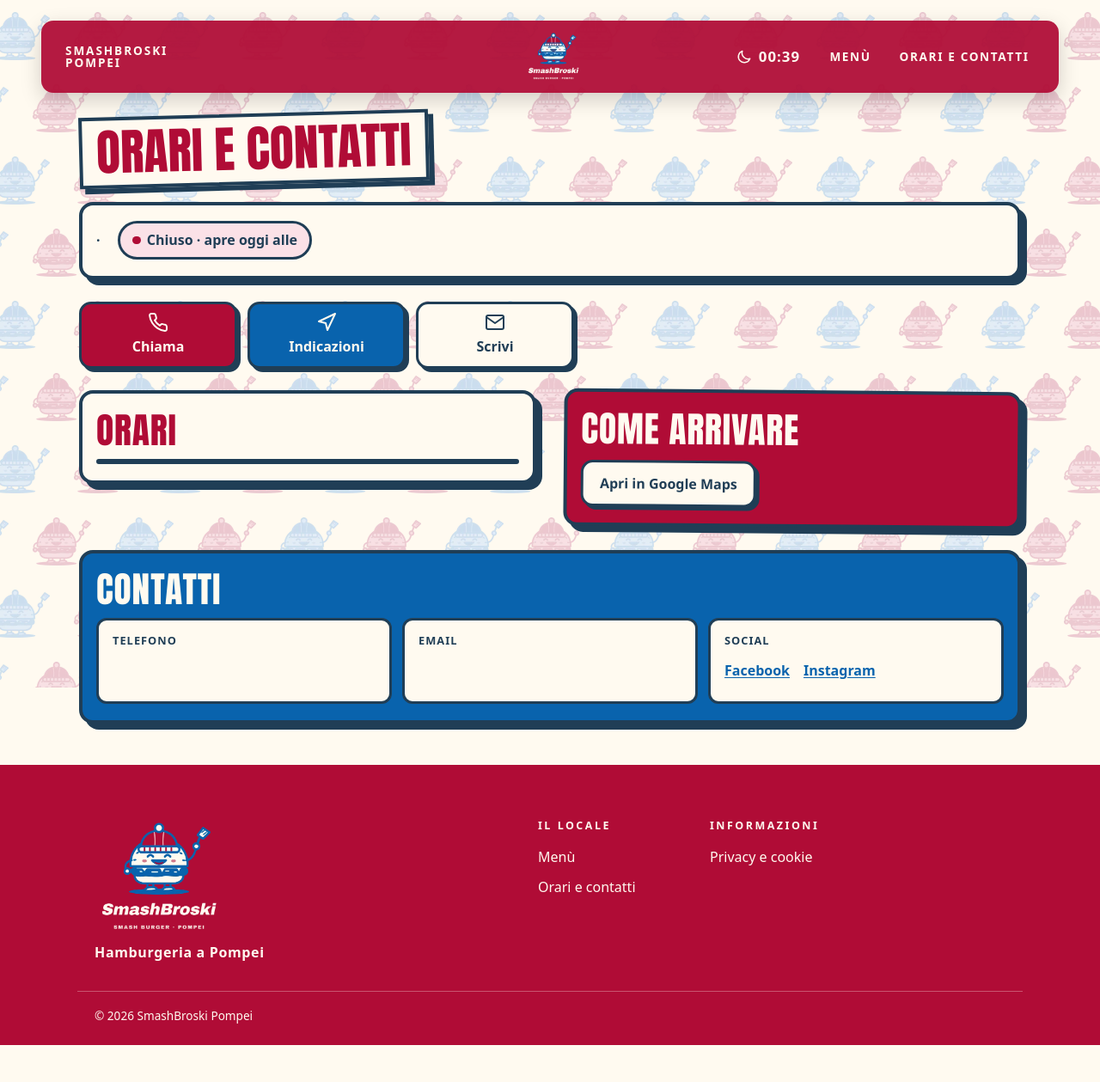
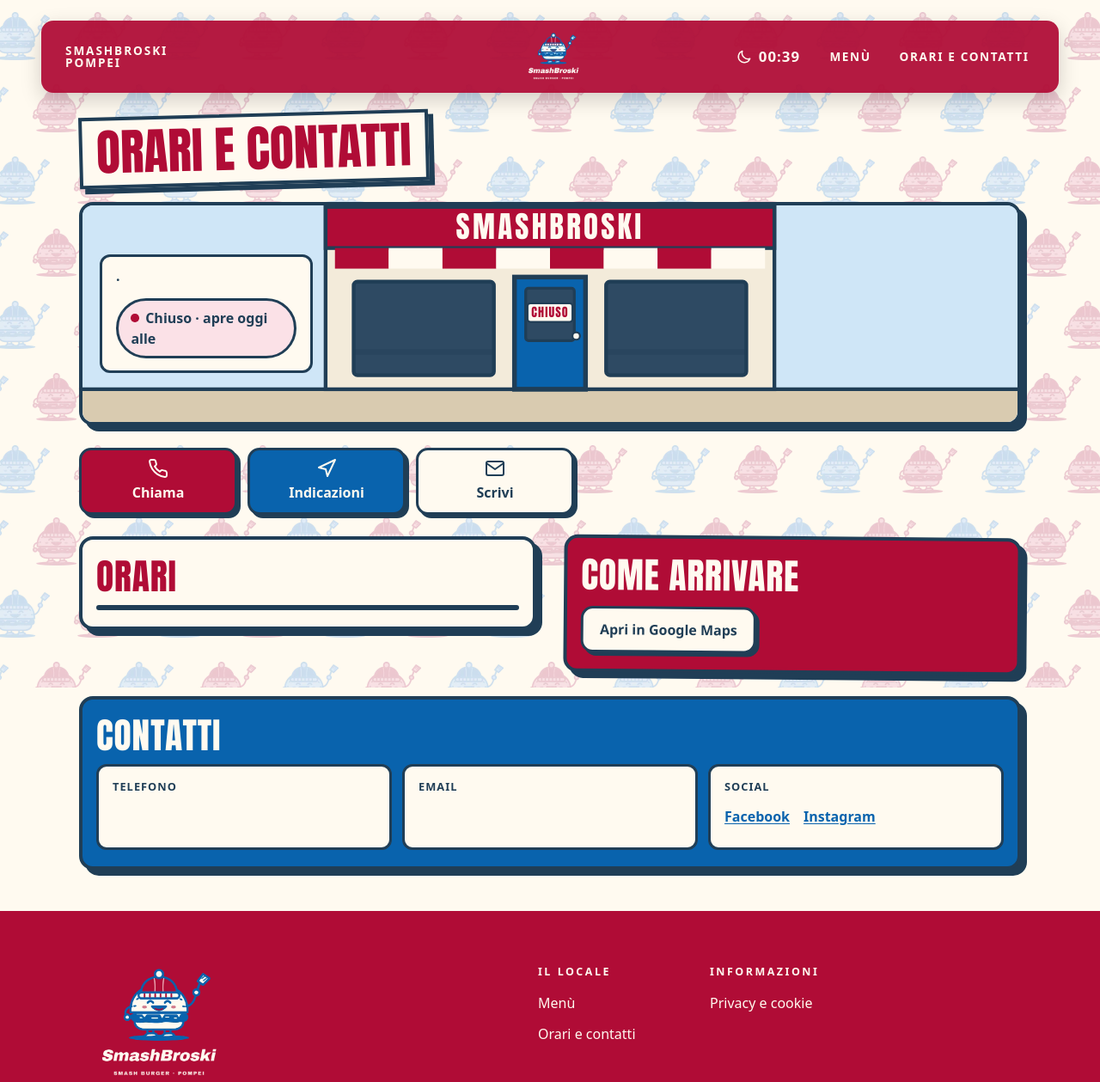
Before and after one commit to IvanRussoL/smashbroski, a Flask app: template app/templates/info.html in a window 1280 px wide. Shown: the top 1259 px of the page at 86% size. Before the commit the page ends 1216 px from the top, so only its background shows below. Run offline with Flask 3, Linux system fonts and the light colour scheme; the template is opened without the code that fills it, so the values that code supplies are empty; some libraries are stand-ins or nearby versions.

Commit message:
Fase 2: facciata disegnata del locale nel riquadro dello stato
Aperto: porta aperta, luci accese e persone che entrano; chiuso: porta chiusa con cartello e luci spente.
Persone animate solo con transform e opacity, ferme durante lo scroll e con riduci movimento.

```diff
--- a/app/static/css/stile.css
+++ b/app/static/css/stile.css
@@ -368,7 +368,75 @@ h2 { font-size: 1.6rem; margin: 0 0 1rem; color: var(--rosso); }
 .blocco-info :focus-visible { outline-color: var(--blu-scuro); }
 .blocco-arrivare :focus-visible, .blocco-contatti :focus-visible { outline-color: var(--crema); }
 
-.blocco-stato { display: flex; flex-wrap: wrap; align-items: center; gap: 0.75rem 1.25rem; }
+/* Riquadro dello stato con la facciata disegnata del locale come sfondo (_facciata.html).
+   Telefono: facciata in alto, testo sotto; da 768 px facciata su tutto il riquadro e testo a sinistra. */
+.blocco-stato {
+    position: relative;
+    overflow: hidden;
+    padding: 190px 0.75rem 0.75rem;
+    background: #CFE6F7;
+}
+.facciata { position: absolute; top: 0; left: 0; width: 100%; height: 210px; }
+.stato-testo {
+    position: relative;
+    display: flex;
+    flex-direction: column;
+    align-items: flex-start;
+    gap: 0.6rem;
+    padding: 0.85rem 1rem;
+    background: var(--crema);
+    border: 3px solid var(--blu-scuro);
+    border-radius: 12px;
+}
+.facciata-cielo { fill: #CFE6F7; }
+.facciata-marciapiede { fill: #D9CBB0; }
+.facciata-bordo-strada { stroke: var(--blu-scuro); stroke-width: 4; }
+.facciata-muro { fill: var(--crema-scura); stroke: var(--blu-scuro); stroke-width: 4; }
+.facciata-insegna { fill: var(--rosso); stroke: var(--blu-scuro); stroke-width: 4; }
+.facciata-scritta { fill: var(--crema); font-family: var(--titolo); font-size: 32px; letter-spacing: 3px; }
+.facciata-tenda rect { fill: var(--rosso); }
+.facciata-tenda .striscia-chiara { fill: var(--crema); }
+.facciata-vetrina, .facciata-interno { fill: #FFD27A; stroke: var(--blu-scuro); stroke-width: 4; transition: fill 0.6s ease; }
+.facciata-bancone { stroke: var(--blu-scuro); stroke-width: 6; opacity: 0.35; }
+.facciata-porta { fill: var(--blu); stroke: var(--blu-scuro); stroke-width: 4; }
+.facciata-vetro-porta { fill: #CFE6F7; stroke: var(--blu-scuro); stroke-width: 3; }
+.facciata-maniglia { fill: var(--crema); stroke: var(--blu-scuro); stroke-width: 2; }
+.facciata-telaio { fill: none; stroke: var(--blu-scuro); stroke-width: 5; }
+.facciata-cartello rect { fill: var(--crema); stroke: var(--blu-scuro); stroke-width: 2; }
+.facciata-cartello text { fill: var(--rosso); font-family: var(--titolo); font-size: 13px; letter-spacing: 1px; }
+/* L'anta gira sul cardine sinistro: aperta è quasi di taglio, chiusa copre l'ingresso. */
+.facciata-anta { transform-box: fill-box; transform-origin: left center; transition: transform 0.8s ease; }
+.locale-aperto .facciata-anta { transform: scaleX(0.18); }
+.locale-aperto .facciata-cartello { display: none; }
+.locale-chiuso .facciata-vetrina, .locale-chiuso .facciata-interno { fill: #2E4A63; }
+.locale-chiuso .facciata-vetro-porta { fill: #2E4A63; }
+.locale-chiuso .persone { display: none; }
+
+/* Persone che camminano fino alla porta (al centro della facciata) ed entrano. Ogni cammino è largo
+   quanto il riquadro e si sposta con transform: si muove solo un livello, la facciata non si ridisegna. */
+.persone { position: absolute; top: 0; left: 0; width: 100%; height: 210px; overflow: hidden; pointer-events: none; }
+.cammino { position: absolute; inset: 0; opacity: 0; will-change: transform, opacity; animation: entra-da-sinistra 9s linear infinite; }
+.persona { position: absolute; left: 50%; bottom: 27px; width: 20px; height: 39px; margin-left: -10px; stroke: var(--blu-scuro); stroke-width: 3; }
+.cammino-1 .persona { fill: var(--blu); }
+.cammino-2 { animation-name: entra-da-destra; animation-duration: 11s; animation-delay: 3s; }
+.cammino-2 .persona { fill: var(--rosso); }
+.cammino-3 { animation-duration: 10s; animation-delay: 6s; }
+.cammino-3 .persona { fill: #F2B33D; }
+@keyframes entra-da-sinistra {
+    0% { transform: translateX(-55%); opacity: 0; }
+    6% { opacity: 1; }
+    82% { transform: translateX(0); opacity: 1; }
+    100% { transform: translateX(0); opacity: 0; }
+}
+@keyframes entra-da-destra {
+    0% { transform: translateX(55%); opacity: 0; }
+    6% { opacity: 1; }
+    82% { transform: translateX(0); opacity: 1; }
+    100% { transform: translateX(0); opacity: 0; }
+}
+.scorrendo .cammino { animation-play-state: paused; }
+
+.info-indirizzo { margin: 0; font-weight: 600; }
 .info-indirizzo { margin: 0; font-weight: 600; }
 
 /* Stato come etichetta a bordo spesso: verde chiaro se aperto, rosa se chiuso, sempre con il testo. */
@@ -857,6 +925,10 @@ h2 { font-size: 1.6rem; margin: 0 0 1rem; color: var(--rosso); }
 
 @media (min-width: 768px) {
     .sezioni-info { grid-template-columns: 1fr 1fr; gap: 2rem; }
+    .blocco-stato { min-height: 260px; padding: 1.25rem; display: flex; align-items: center; }
+    .facciata, .persone { height: 100%; }
+    .persona { bottom: 34px; width: 26px; height: 50px; margin-left: -13px; }
+    .stato-testo { max-width: 15.5rem; }
     .contatti { grid-template-columns: repeat(3, minmax(0, 1fr)); }
     .azioni-info { max-width: 36rem; }
 }
@@ -964,4 +1036,6 @@ h2 { font-size: 1.6rem; margin: 0 0 1rem; color: var(--rosso); }
     .navbar-linee span, .js .navbar-link, .js .navbar-link li { transition: none !important; }
     .fila-loghi { animation: none; }
     .azione-info { transition: none; }
+    .persone { display: none; }
+    .facciata-anta, .facciata-vetrina, .facciata-interno { transition: none; }
 }
--- /dev/null
+++ b/app/templates/_facciata.html
@@ -0,0 +1,45 @@
+{# Facciata del locale disegnata, sfondo del riquadro dello stato nella pagina Orari e contatti.
+   Aperto: porta aperta, luci accese e persone che entrano; chiuso: porta chiusa, luci spente e cartello.
+   I due stati li sceglie la classe locale-aperto / locale-chiuso del blocco (stile.css).
+   Solo decorazione: lo stato è scritto nel testo accanto, quindi è nascosta ai lettori di schermo. #}
+<svg class="facciata" viewBox="0 0 1000 260" preserveAspectRatio="xMidYMax slice" aria-hidden="true" focusable="false">
+    <rect class="facciata-cielo" x="0" y="0" width="1000" height="260"/>
+    <rect class="facciata-marciapiede" x="0" y="225" width="1000" height="35"/>
+    <path class="facciata-bordo-strada" d="M0 225H1000"/>
+
+    {# Muro, insegna e tenda a strisce #}
+    <rect class="facciata-muro" x="260" y="30" width="480" height="195"/>
+    <rect class="facciata-insegna" x="260" y="30" width="480" height="44"/>
+    <text class="facciata-scritta" x="500" y="64" text-anchor="middle">SMASHBROSKI</text>
+    <g class="facciata-tenda">
+        <rect x="270" y="74" width="57.5" height="22"/><rect class="striscia-chiara" x="327.5" y="74" width="57.5" height="22"/>
+        <rect x="385" y="74" width="57.5" height="22"/><rect class="striscia-chiara" x="442.5" y="74" width="57.5" height="22"/>
+        <rect x="500" y="74" width="57.5" height="22"/><rect class="striscia-chiara" x="557.5" y="74" width="57.5" height="22"/>
+        <rect x="615" y="74" width="57.5" height="22"/><rect class="striscia-chiara" x="672.5" y="74" width="57.5" height="22"/>
+    </g>
+
+    {# Vetrine: illuminate se aperto, scure se chiuso #}
+    <rect class="facciata-vetrina" x="290" y="110" width="150" height="100" rx="4"/>
+    <rect class="facciata-vetrina" x="560" y="110" width="150" height="100" rx="4"/>
+    <path class="facciata-bancone" d="M290 185H440M560 185H710"/>
+
+    {# Porta: dietro l'interno illuminato; l'anta ruota sul cardine sinistro #}
+    <rect class="facciata-interno" x="462" y="105" width="76" height="120"/>
+    <g class="facciata-anta">
+        <rect class="facciata-porta" x="462" y="105" width="76" height="120"/>
+        <rect class="facciata-vetro-porta" x="474" y="117" width="52" height="56" rx="3"/>
+        <circle class="facciata-maniglia" cx="528" cy="168" r="4"/>
+        <g class="facciata-cartello">
+            <rect x="476" y="133" width="48" height="20" rx="3"/>
+            <text x="500" y="148" text-anchor="middle">CHIUSO</text>
+        </g>
+    </g>
+    <rect class="facciata-telaio" x="462" y="105" width="76" height="120"/>
+</svg>
+{# Persone che arrivano dai lati ed entrano (solo se aperto): fuori dall'SVG, così ognuna è un livello
+   che il browser muove da solo (transform e opacity) senza ridisegnare la facciata a ogni fotogramma. #}
+<div class="persone" aria-hidden="true">
+    <div class="cammino cammino-1"><svg class="persona" viewBox="0 0 30 58" focusable="false"><circle cx="15" cy="12" r="10"/><rect x="3" y="24" width="24" height="32" rx="10"/></svg></div>
+    <div class="cammino cammino-2"><svg class="persona" viewBox="0 0 30 58" focusable="false"><circle cx="15" cy="12" r="10"/><rect x="3" y="24" width="24" height="32" rx="10"/></svg></div>
+    <div class="cammino cammino-3"><svg class="persona" viewBox="0 0 30 58" focusable="false"><circle cx="15" cy="12" r="10"/><rect x="3" y="24" width="24" height="32" rx="10"/></svg></div>
+</div>
--- a/app/templates/info.html
+++ b/app/templates/info.html
@@ -10,9 +10,12 @@
         <h1>Orari e contatti</h1>
     </div>
 
-    <div class="blocco-info blocco-stato">
-        <p class="info-indirizzo">{{ impostazioni.nome_locale }} · {{ impostazioni.indirizzo }}</p>
-        <p class="stato-apertura {{ 'aperto' if stato.aperto else 'chiuso' }}">{{ descrivi_stato_apertura(stato, adesso) }}</p>
+    <div class="blocco-info blocco-stato {{ 'locale-aperto' if stato.aperto else 'locale-chiuso' }}">
+        {% include "_facciata.html" %}
+        <div class="stato-testo">
+            <p class="info-indirizzo">{{ impostazioni.nome_locale }} · {{ impostazioni.indirizzo }}</p>
+            <p class="stato-apertura {{ 'aperto' if stato.aperto else 'chiuso' }}">{{ descrivi_stato_apertura(stato, adesso) }}</p>
+        </div>
     </div>
 
     {# Le tre azioni più usate da telefono, grandi e subito sotto lo stato. #}
```
Also changed, not shown: DEVLOG.md (+8 -0 lines), tests/test_rotte_pubbliche.py (+9 -0 lines).
